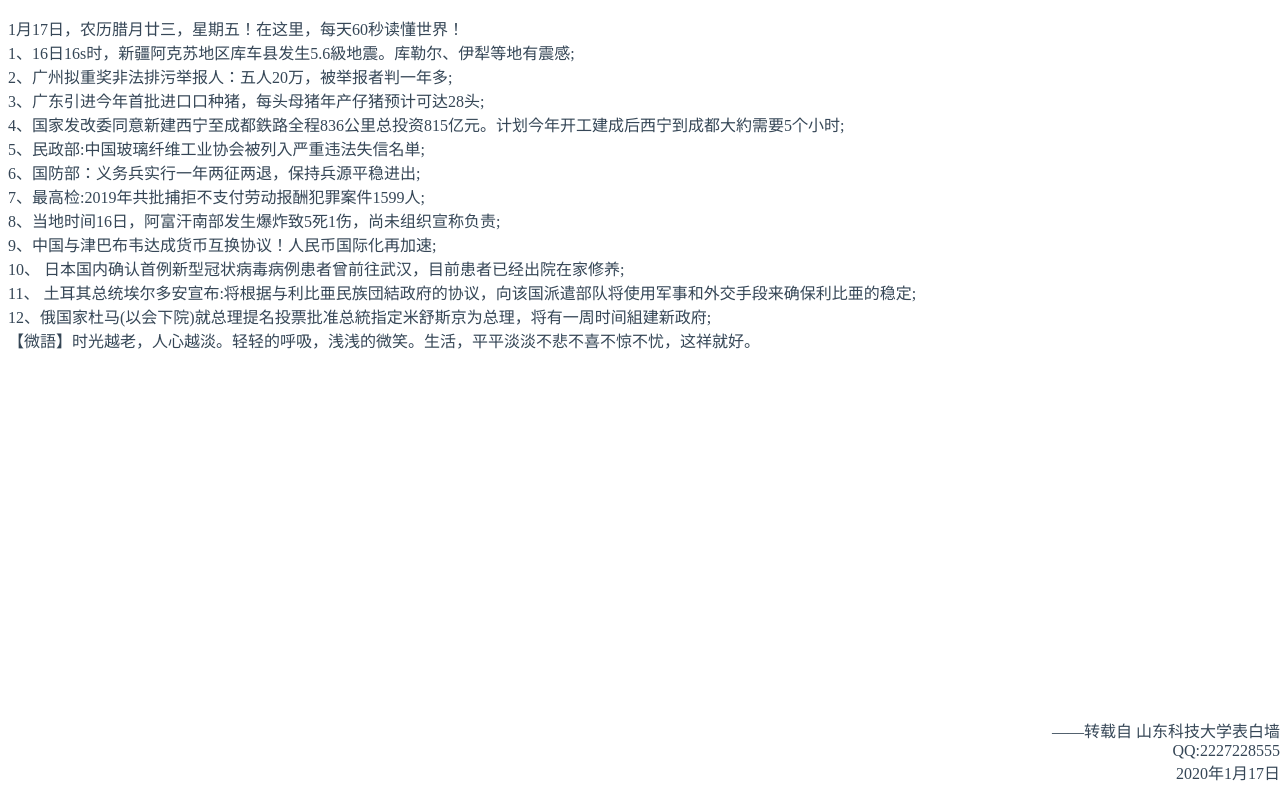
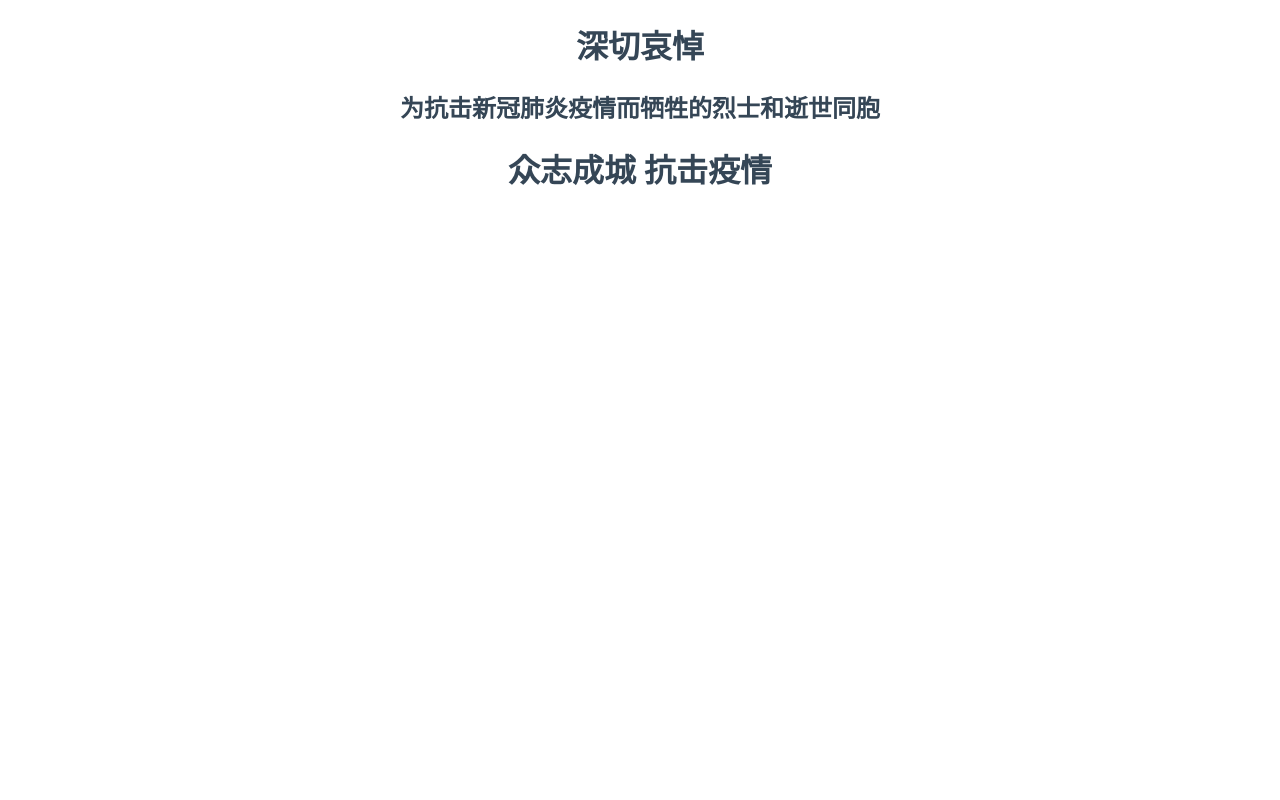
Before and after one commit to faith-ac/faith-ac.github.io, a plain HTML site: page news.html in a window 1280 px wide. Drawn offline with Linux system fonts and the light colour scheme.

Commit message:
Update news.html

```diff
--- a/news.html
+++ b/news.html
@@ -29,49 +29,25 @@
 </head>
 
 <body>
+
+		<div id="标题">
+			<h1>深切哀悼</h1>
+			<h2>为抗击新冠肺炎疫情而牺牲的烈士和逝世同胞</h2>
+			<h1>众志成城 抗击疫情</h1>
+		</div>
+
 	<!--
-		<div id="标题">
-			<h2></h2>
-		</div>
-		-->
 	<div id="内容">
 		<p>
-			1月17日，农历腊月廿三，星期五！在这里，每天60秒读懂世界！
-			<br />
-			1、16日16s时，新疆阿克苏地区库车县发生5.6級地震。库勒尔、伊犁等地有震感;
-			<br />
-			2、广州拟重奖非法排污举报人：五人20万，被举报者判一年多;
-			<br />
-			3、广东引进今年首批进口口种猪，每头母猪年产仔猪预计可达28头;
-			<br />
-			4、国家发改委同意新建西宁至成都鉄路全程836公里总投资815亿元。计划今年开工建成后西宁到成都大約需要5个小时;
-			<br />
-			5、民政部:中国玻璃纤维工业协会被列入严重违法失信名単;
-			<br />
-			6、国防部：义务兵实行一年两征两退，保持兵源平稳进出;
-			<br />
-			7、最高检:2019年共批捕拒不支付劳动报酬犯罪案件1599人;
-			<br />
-			8、当地时间16日，阿富汗南部发生爆炸致5死1伤，尚未组织宣称负责;
-			<br />
-			9、中国与津巴布韦达成货币互换协议！人民币国际化再加速;
-			<br />
-			10、 日本国内确认首例新型冠状病毒病例患者曾前往武汉，目前患者已经出院在家修养;
-			<br />
-			11、 土耳其总统埃尔多安宣布:将根据与利比亜民族団結政府的协议，向该国派遣部队将使用军事和外交手段来确保利比亜的稳定;
-			<br />
-			12、俄国家杜马(以会下院)就总理提名投票批准总統指定米舒斯京为总理，将有一周时间組建新政府;
-			<br />
-			【微語】时光越老，人心越淡。轻轻的呼吸，浅浅的微笑。生活，平平淡淡不悲不喜不惊不忧，这祥就好。
+
 		</p>
 	</div>
 	<div id="署名">
 		<p>
-			——转载自 山东科技大学表白墙<br />
-			QQ:2227228555<br />
-			2020年1月17日
+
 		</p>
 	</div>
+	-->
 </body>
 
 </html>
```
